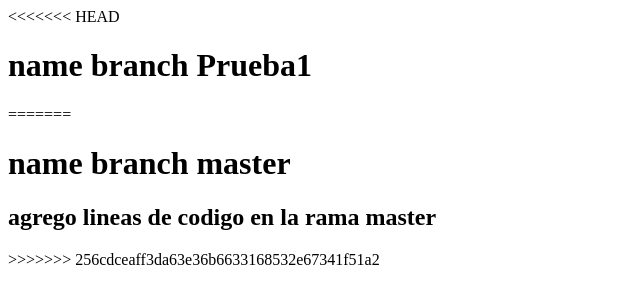
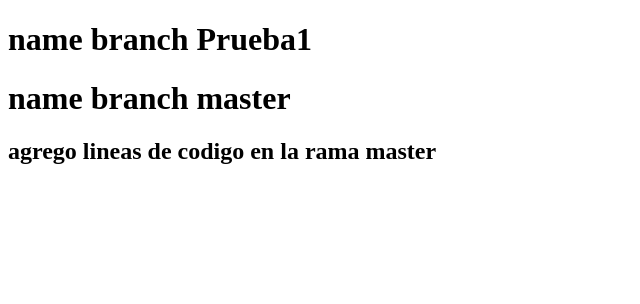
Before and after one commit to jose1423-g/pruebas, a plain HTML site: page index.html in a window 1280 px wide. Shown: the whole page, without its empty margins (0-640 px from the left). Drawn offline with Linux system fonts and the light colour scheme.

Commit message:
se ejecuto un git pull origin master

```diff
--- a/index.html
+++ b/index.html
@@ -8,12 +8,12 @@
 </head>
 <body>
 
-<<<<<<< HEAD
+
     <h1>name branch Prueba1</h1>
-=======
+
     <h1>name branch master</h1>
     <h2>agrego lineas de codigo en la rama master</h2>
->>>>>>> 256cdceaff3da63e36b6633168532e67341f51a2
+
 
 </body>
 </html>
```
